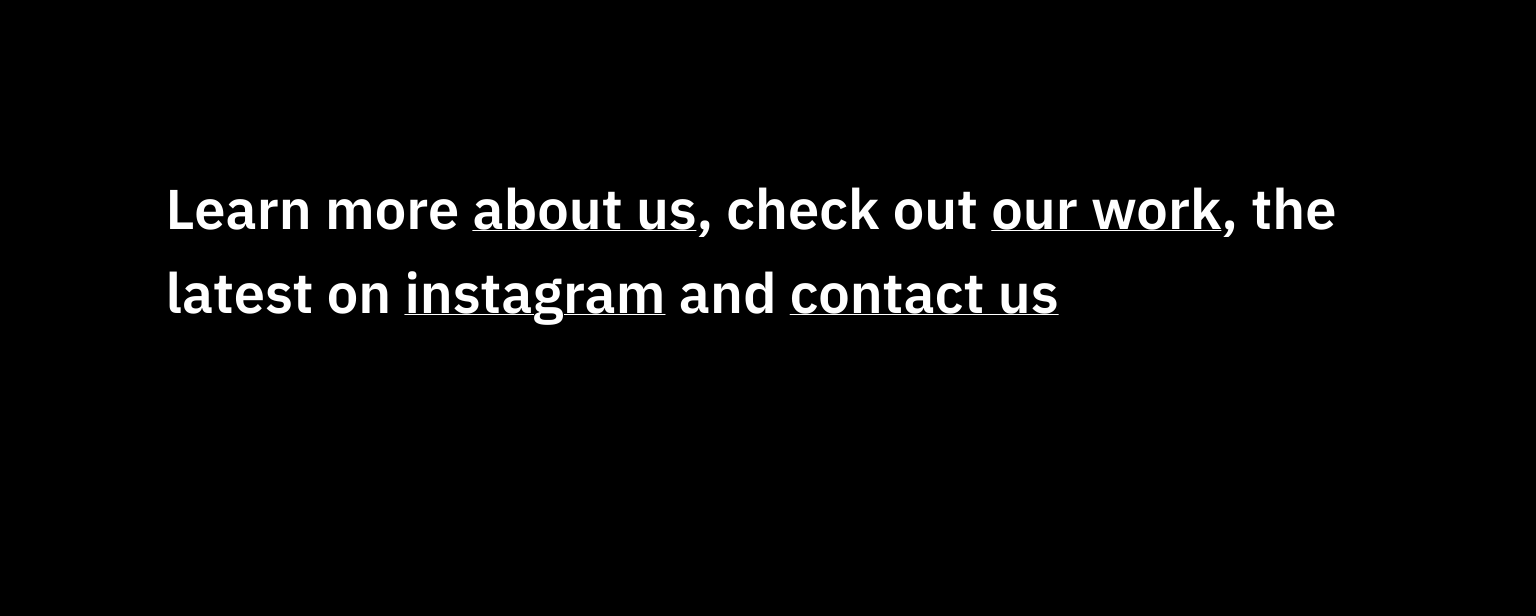
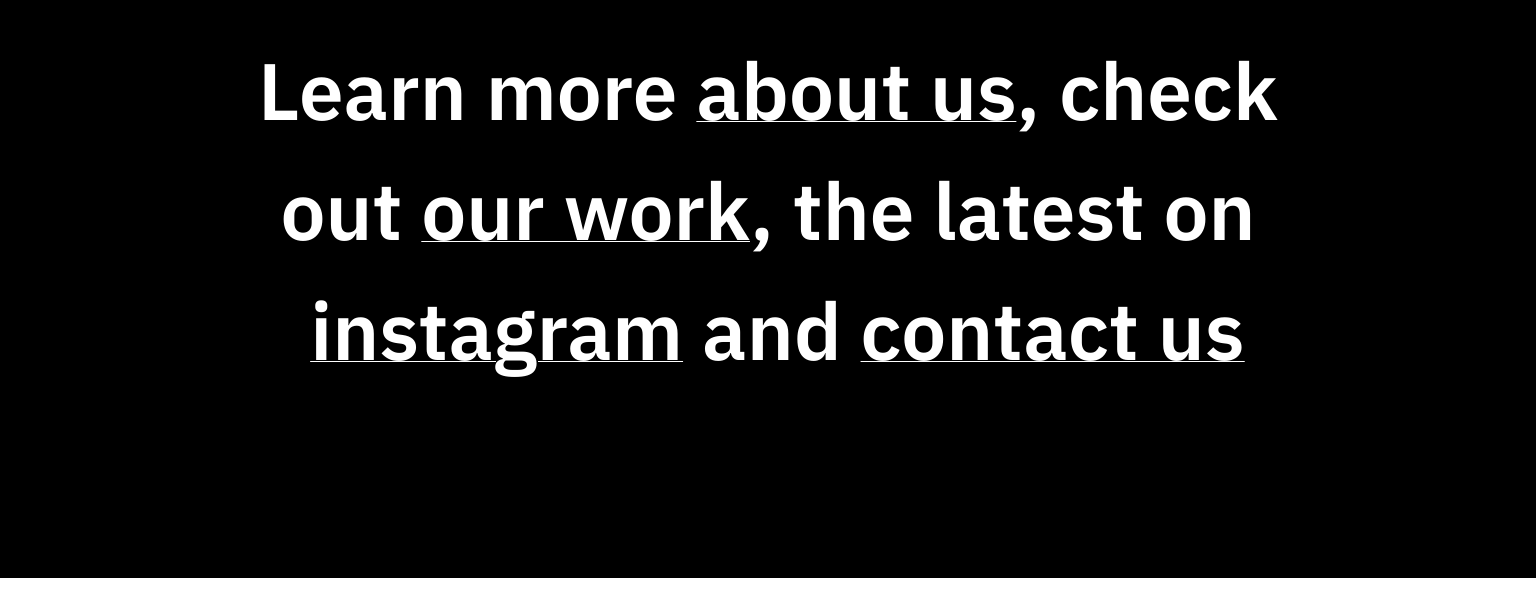
Before and after one commit to GloryOdunayo/Cregital, a Next.js app: page /menu in a window 1536 px wide. Shown: the part 468-1084 px from the top of the page. After the commit the page ends 1046 px from the top, so only its background shows below. Built offline with nearby package versions, Linux system fonts and the light colour scheme; a web font is replaced by a local one.

Commit message:
fit: I made changes to the spacing and hover background color for links.

```diff
--- a/components/Footer.tsx
+++ b/components/Footer.tsx
@@ -18,7 +18,7 @@
             &nbsp;Download the&nbsp;<Link href="/" className="learn" onMouseEnter={() => cursorChangeHandler("link-hover")} onMouseLeave={() => cursorChangeHandler("")}>Cregital brochure.pdf</Link><span style={{color: '#4d4d4d'}}>&nbsp;(5mb)</span>
           </p>
         </div>
-        <div className=" footer">
+        <div className="footer">
           <div className="col-md-4">
             <p className="">© {year} Cregital Design Agency</p>
           </div>
--- a/pages/menu.tsx
+++ b/pages/menu.tsx
@@ -104,15 +104,15 @@
         </div>
       </div>
       </nav>
-        <div className="wrapper" style={{height:"100vh"}}>
+        <div className="wrapper" style={{height: "90vh"}}>
             <div className="animate-slide-up container">
                 {/* <p>Your Text Here</p> */}
-                <p className="text py-3">
+                <p className="text py-3 text-center">
                 Learn more&nbsp;
                 <Link href="" className="learn" onMouseEnter={() => cursorChangeHandler("link")} onMouseLeave={() => cursorChangeHandler("")}>about us</Link>, check out&nbsp;
-                <Link href="" className="learn" onMouseEnter={() => cursorChangeHandler("link")} onMouseLeave={() => cursorChangeHandler("")}>our work</Link>, the latest on&nbsp;
+                <Link href="" className="learn" onMouseEnter={() => cursorChangeHandler("link")} onMouseLeave={() => cursorChangeHandler("")}>our work</Link>, the latest on &nbsp;
                 <Link href="" className="learn" onMouseEnter={() => cursorChangeHandler("link")} onMouseLeave={() => cursorChangeHandler("")}>instagram</Link>&nbsp;and&nbsp;
-                <Link href="/" className="learn" onMouseEnter={() => cursorChangeHandler("link")} onMouseLeave={() => cursorChangeHandler("")}>contact us</Link><span style={{color: '#4d4d4d'}}></span>
+                <Link href="/" className="learn" onMouseEnter={() => cursorChangeHandler("link")} onMouseLeave={() => cursorChangeHandler("")}>contact us</Link>
             </p>
             </div>
         </div>
--- a/sass/config.scss
+++ b/sass/config.scss
@@ -35,10 +35,10 @@
 .container {
   @include rwd(
     width,
-    90%,
+    95%,
     (
       $md: 80%,
-      $lg: 80%,
+      $lg: 95%,
       $xl: 80%,
       $xxl: 80%,
       $xxxl: 75%,
--- a/sass/homepage.scss
+++ b/sass/homepage.scss
@@ -66,14 +66,15 @@
     opacity: 0;
     animation: slideUp 1s ease-in-out forwards;
     &.text{
-        font-size: 3.5rem !important;
+        font-size: 4.5rem !important;
         font-weight: 600;
         color: white;
         & .learn{
             color: white !important;
             text-decoration-thickness: -2px !important;
             &:hover{
-                background-color: rgb(196, 190, 190) !important;
+                background-color: #333333 !important;
+                text-decoration: none;
             }
         }
     }
@@ -100,7 +101,8 @@
         text-decoration-color: gray;
     }
     & .learn:hover{
-        background-color: rgb(196, 190, 190);
+        background-color: #333333;
+        text-decoration: none;
     }
 }
 
@@ -124,7 +126,8 @@
             & .learn{
                 color: white !important;
                 &:hover{
-                    background-color: rgb(196, 190, 190) !important;
+                    background-color: #333333 !important;
+                    text-decoration: none;
                 }
             }
         }
@@ -184,9 +187,12 @@
         color: white;
         margin-top: 3rem;
         padding: 0.5rem 0 1rem 1rem !important;
+        & .container-fluid{
+            width: 90%;
+        }
         & .header{
             & .header__title{
-                font-size: 2rem !important;
+                font-size: 1.8rem !important;
                 font-weight: 700;
             }
             & .text{
@@ -208,3 +214,27 @@
         }
     }
 }
+
+@media (min-width: 1400px) {
+    .animate-slide-up p {
+        &.text{
+            font-size: 5rem !important;
+            font-weight: 600;
+            color: white;
+            & .learn{
+                color: white !important;
+                text-decoration-thickness: -2px !important;
+                &:hover{
+                    background-color: #333333 !important;
+                text-decoration: none;
+                }
+            }
+        }
+    }
+    .footer{
+        & .container-fluid{
+            width: 81% !important;
+            margin: auto;
+        }
+    }
+}
```
Also changed, not shown: pages/index.tsx (+4 -4 lines).
